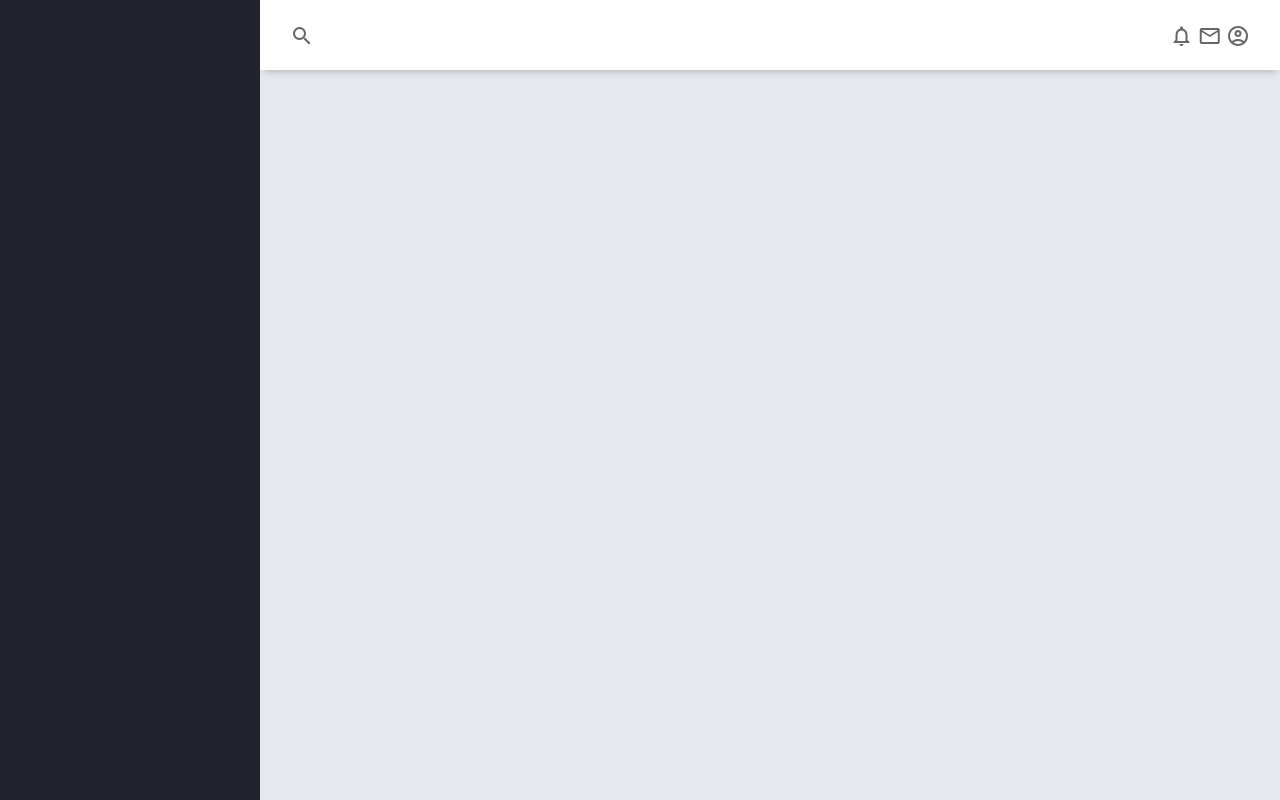
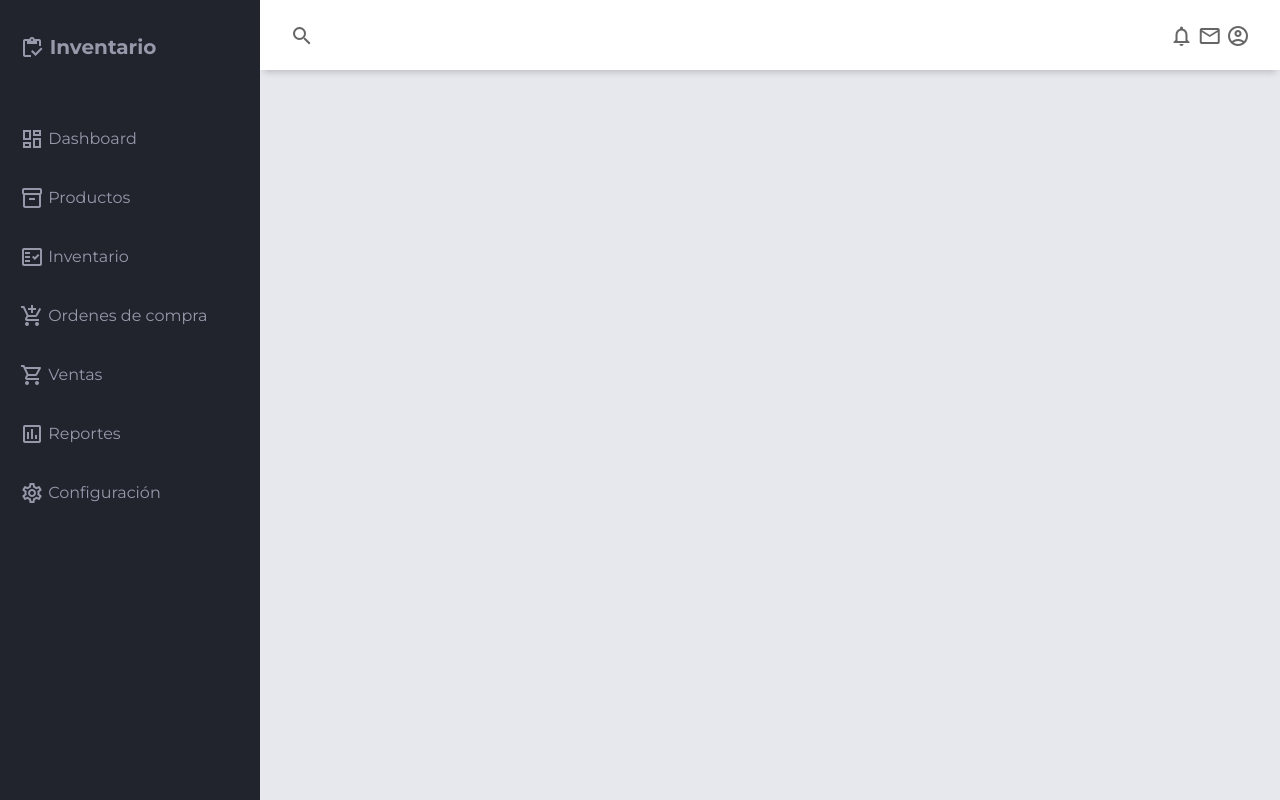
Before and after one commit to jleonardod/Amdin-Dashboard, a plain HTML site: page index.html in a window 1280 px wide. Drawn offline with Linux system fonts and the light colour scheme.

Commit message:
Add items to sidebar and styles

```diff
--- a/css/styles.css
+++ b/css/styles.css
@@ -75,6 +75,44 @@ body{
   -webkit-transition: all 0.5s;
 }
 
+.sidebar-title{
+  display: flex;
+  justify-content: space-between;
+  align-items: center;
+  padding: 20px 20px 20px 20px;
+  margin-bottom: 30px;
+}
+
+.sidebar-title > span {
+  display: none;
+}
+
+.sidebar-brand {
+  margin-top: 15px;
+  font-size: 20px;
+  font-weight: 700;
+}
+
+.sidebar-list {
+  padding: 0;
+  margin-top: 15px;
+  list-style-type: none;
+}
+
+.sidebar-list-item {
+  padding: 20px 20px 20px 20px;
+}
+
+.sidebar-list-item:hover {
+  background-color: rgba(255, 255, 255, 0.2);
+  cursor: pointer;
+}
+
+.sidebar-responsive {
+  display: inline !important;
+  position: absolute;
+}
+
 /* ------------------ MAIN ------------------ */
 
 .main-container{
--- a/index.html
+++ b/index.html
@@ -34,7 +34,38 @@
       <!-- End Header -->
 
       <!-- Sidebar -->
-      <aside id="sidebar"></aside>
+      <aside id="sidebar">
+        <div class="sidebar-title">
+          <div class="sidebar-brand">
+            <span class="material-icons-outlined">inventory</span> Inventario
+          </div>
+          <span class="material-icons-outlined" onclick="closeSidebar()">close</span>
+        </div>
+
+        <ul class="sidebar-list">
+          <li class="sidebar-list-item">
+            <span class="material-icons-outlined">dashboard</span> Dashboard
+          </li>
+          <li class="sidebar-list-item">
+            <span class="material-icons-outlined">inventory_2</span> Productos
+          </li>
+          <li class="sidebar-list-item">
+            <span class="material-icons-outlined">fact_check</span> Inventario
+          </li>
+          <li class="sidebar-list-item">
+            <span class="material-icons-outlined">add_shopping_cart</span> Ordenes de compra
+          </li>
+          <li class="sidebar-list-item">
+            <span class="material-icons-outlined">shopping_cart</span> Ventas
+          </li>
+          <li class="sidebar-list-item">
+            <span class="material-icons-outlined">poll</span> Reportes
+          </li>
+          <li class="sidebar-list-item">
+            <span class="material-icons-outlined">settings</span> Configuración
+          </li>
+        </ul>
+      </aside>
       <!-- End Sidebar -->
 
       <!-- Main -->
```
